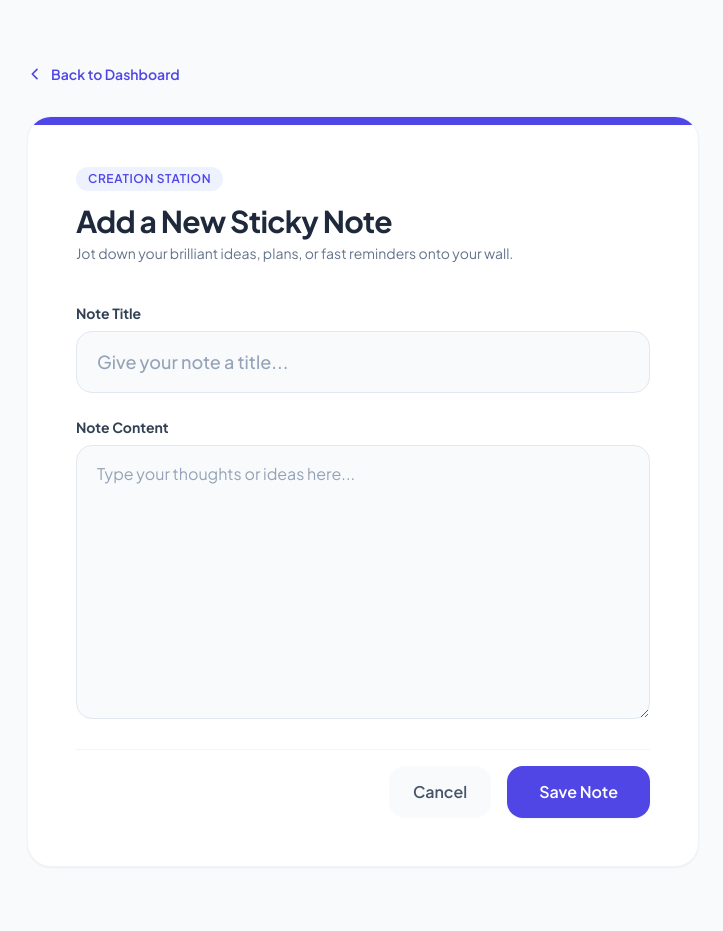
After one commit to desphixs/jottr-note-taking-app-django, a Django app: page /new/ in a window 1280 px wide. The commit adds this page. Shown: the whole page, without its empty margins (277-1000 px from the left). Run offline with Django 5.2, Linux system fonts and the light colour scheme; some libraries are stand-ins or nearby versions.

Commit message:
built a form to allow users to submit their own notes.

```diff
--- /dev/null
+++ b/notes/forms.py
@@ -0,0 +1,36 @@
+# We import forms from django to access the ModelForm base class
+from django import forms
+# We import our local Note database model class
+from .models import Note
+
+# We define a brand new Form class that inherits from forms.ModelForm
+# Think of a ModelForm like an automated plaster cast mold: instead of building every input field manually,
+# Django inspects our Note database table and builds the corresponding inputs automatically!
+class NoteForm(forms.ModelForm):
+
+    # The Meta class defines the settings and configurations for our plaster cast mold!
+    class Meta:
+        # We specify exactly which database table model this form is linked to
+        model = Note
+
+        # We specify exactly which fields we want the user to type inside our form inputs
+        # (created_at is automatic and system-managed, so we exclude it!)
+        fields = ['title', 'content']
+
+        # We define customized widgets to control how each input field renders in HTML!
+        # Think of widgets like designer custom outfits for our raw input boxes.
+        # We pass high-end Tailwind styling classes directly into the 'class' attribute of each widget!
+        widgets = {
+            'title': forms.TextInput(attrs={
+                # Highly styled Tailwind inputs: sleek gray bg, rounded borders, active Indigo rings!
+                'class': 'w-full px-5 py-4 text-lg bg-slate-50 border border-slate-200 rounded-2xl focus:outline-none focus:ring-2 focus:ring-indigo-500 focus:bg-white transition-all duration-300 placeholder:text-slate-400 font-medium text-slate-800',
+                # A friendly placeholder text guiding the student inside the input box
+                'placeholder': 'Give your note a title...'
+            }),
+            'content': forms.Textarea(attrs={
+                # Textarea has customized min-height and allows vertical scaling resizing
+                'class': 'w-full px-5 py-4 text-base bg-slate-50 border border-slate-200 rounded-2xl focus:outline-none focus:ring-2 focus:ring-indigo-500 focus:bg-white transition-all duration-300 placeholder:text-slate-400 text-slate-600 min-h-[160px] resize-y',
+                # A descriptive placeholder text guiding the student on what to write
+                'placeholder': 'Type your thoughts or ideas here...'
+            }),
+        }
--- /dev/null
+++ b/notes/templates/notes/create_note.html
@@ -0,0 +1,100 @@
+<!DOCTYPE html>
+<html lang="en">
+
+<head>
+    <meta charset="UTF-8">
+    <meta name="viewport" content="width=device-width, initial-scale=1.0">
+    <title>New Sticky Note — Jottr</title>
+    <!-- We load TailwindCSS to give our form page a premium, modern, startup-grade aesthetic right out of the box! -->
+    <script src="https://cdn.tailwindcss.com"></script>
+    <link href="https://fonts.googleapis.com/css2?family=Plus+Jakarta+Sans:wght@300;400;500;600;700&display=swap" rel="stylesheet">
+    <style>
+        body {
+            font-family: 'Plus Jakarta Sans', sans-serif;
+        }
+    </style>
+</head>
+
+<body class="bg-slate-50 min-h-screen text-slate-800 antialiased selection:bg-indigo-100 selection:text-indigo-900 py-16 px-4">
+    <div class="max-w-2xl mx-auto">
+        <!-- Back navigation link styled in clean minimalist indigo with a subtle sliding arrow animation -->
+        <a href="{% url 'notes:note_list' %}"
+            class="inline-flex items-center text-sm font-semibold text-indigo-600 hover:text-indigo-800 transition-colors mb-8 group">
+            <svg class="w-4 h-4 mr-2 transform group-hover:-translate-x-1 transition-transform" fill="none"
+                stroke="currentColor" viewBox="0 0 24 24">
+                <path stroke-linecap="round" stroke-linejoin="round" stroke-width="2.5" d="M15 19l-7-7 7-7" />
+            </svg>
+            Back to Dashboard
+        </a>
+
+        <!-- Large, beautiful detailed sticky note form card -->
+        <div class="bg-white rounded-3xl p-8 md:p-12 shadow-sm border border-slate-100 relative overflow-hidden">
+            <!-- Top accent border line using our signature solid premium indigo theme -->
+            <div class="absolute top-0 left-0 w-full h-[8px] bg-indigo-600"></div>
+
+            <header class="mb-10">
+                <!-- Visual status badge indicating we are in note creation mode -->
+                <span class="bg-indigo-50 text-indigo-600 px-3 py-1 rounded-full text-xs font-semibold tracking-wider uppercase inline-block mb-3">
+                    Creation Station
+                </span>
+                <h1 class="text-3xl font-extrabold text-slate-800 tracking-tight">
+                    Add a New Sticky Note
+                </h1>
+                <p class="text-slate-500 text-sm mt-1">
+                    Jot down your brilliant ideas, plans, or fast reminders onto your wall.
+                </p>
+            </header>
+
+            <!-- Note Creation HTML Form -->
+            <!-- We submit the form via POST to send the raw data packages safely to our views database chef! -->
+            <form method="POST" class="space-y-6">
+                <!-- VERY IMPORTANT: Django requires the {% csrf_token %} tag inside POST forms! -->
+                <!-- Think of this token like a secret security handshake pass: it prevents hackers and outside -->
+                <!-- websites from submitting fake, dangerous packages to our server! -->
+                {% csrf_token %}
+
+                <!-- Note Title Input Field Group -->
+                <div>
+                    <label for="{{ form.title.id_for_label }}" class="block text-sm font-bold text-slate-700 mb-2">
+                        Note Title
+                    </label>
+                    <!-- Django renders our styled TextInput widget from forms.py directly here! -->
+                    {{ form.title }}
+                    <!-- If the user submits an invalid title, we display the error warning in rose red -->
+                    {% if form.title.errors %}
+                    <p class="text-rose-500 text-xs mt-2 font-medium">{{ form.title.errors.as_text }}</p>
+                    {% endif %}
+                </div>
+
+                <!-- Note Content Textarea Field Group -->
+                <div>
+                    <label for="{{ form.content.id_for_label }}" class="block text-sm font-bold text-slate-700 mb-2">
+                        Note Content
+                    </label>
+                    <!-- Django renders our styled Textarea widget from forms.py directly here! -->
+                    {{ form.content }}
+                    <!-- If the user submits an invalid description, we display the error warning in rose red -->
+                    {% if form.content.errors %}
+                    <p class="text-rose-500 text-xs mt-2 font-medium">{{ form.content.errors.as_text }}</p>
+                    {% endif %}
+                </div>
+
+                <!-- Form Action Buttons in a nice flex container -->
+                <div class="flex flex-col sm:flex-row gap-4 justify-end pt-4 border-t border-slate-100">
+                    <!-- Cancel Button: links back to home dashboard Index -->
+                    <a href="{% url 'notes:note_list' %}"
+                        class="w-full sm:w-auto text-center px-6 py-3.5 bg-slate-50 hover:bg-slate-100 text-slate-600 font-semibold rounded-2xl transition-colors duration-300">
+                        Cancel
+                    </a>
+                    <!-- Submit Button: Triggers form data package submission to database -->
+                    <button type="submit"
+                        class="w-full sm:w-auto px-8 py-3.5 bg-indigo-600 hover:bg-indigo-700 active:scale-95 text-white font-semibold rounded-2xl shadow-sm hover:shadow-md transition-all duration-300">
+                        Save Note
+                    </button>
+                </div>
+            </form>
+        </div>
+    </div>
+</body>
+
+</html>
--- a/notes/urls.py
+++ b/notes/urls.py
@@ -20,4 +20,8 @@ urlpatterns = [
     # The segment '<int:pk>/' acts like a smart mail filter: it checks the URL path for an integer
     # (like /1/ or /2/) and captures it as a variable named 'pk' to pass directly to our chef!
     path('<int:pk>/', views.note_detail, name='note_detail'),
+
+    # This path maps to our 'create_note' view function to handle sticky note submissions.
+    # When a visitor clicks "New Sticky Note", they land on '/new/' and see our beautiful note form!
+    path('new/', views.create_note, name='create_note'),
 ]
--- a/notes/views.py
+++ b/notes/views.py
@@ -1,4 +1,4 @@
-from django.shortcuts import render
+from django.shortcuts import render, redirect
 # We import 'HttpResponse' from django.http to demonstrate how to send raw text back to the browser.
 # In professional apps, writing full HTML code inside Python strings is incredibly messy and disorganized!
 # That is why we quickly graduate to using the 'render' function, which loads a separate, clean HTML template.
@@ -6,6 +6,8 @@ from django.http import HttpResponse
 
 # We import our Note model blueprint class from our local models.py file
 from .models import Note
+# We import our newly designed NoteForm class from our local forms.py file
+from .forms import NoteForm
 
 # Create your views here.
 # In Django, a "view" is just a standard Python function that takes a web request and returns a web response.
@@ -47,3 +49,33 @@ def note_detail(request, pk):
 
     # We call the render function to deliver the single note details to our new detail template!
     return render(request, 'notes/note_detail.html', context)
+
+# We define a brand new view function to handle note creation!
+# Think of this view function like a two-way street or a post-office counter:
+# 1. When a user first opens the page (GET request), we hand them a fresh, clean, empty note form (blank letter).
+# 2. When they click submit (POST request), we collect their typed text package, check it, and save it!
+def create_note(request):
+    # We check if the incoming request method is a POST submission (user sent a package!)
+    if request.method == 'POST':
+        # We fill our note form plaster mold with the raw data packages sent inside the request!
+        form = NoteForm(request.POST)
+
+        # We verify if the data passed all validation checks (e.g. not empty, correct formats)
+        if form.is_valid():
+            # If the mold is verified valid, we save the new note directly to our SQLite database!
+            form.save()
+            # We redirect the visitor cleanly back to our homepage dashboard!
+            # Think of 'redirect' like a automatic portal redirecting their browser instantly!
+            return redirect('notes:note_list')
+    else:
+        # If it is a GET request, the user is just loading the page for the first time.
+        # We hand them a fresh, empty NoteForm plaster mold!
+        form = NoteForm()
+
+    # We pack our active form plaster mold onto our central context serving tray!
+    context = {
+        'form': form,
+    }
+
+    # We call the render function and deliver our form serving tray to the create_note template!
+    return render(request, 'notes/create_note.html', context)
```
Also changed, not shown: notes/templates/notes/index.html (+23 -9 lines), db.sqlite3.
